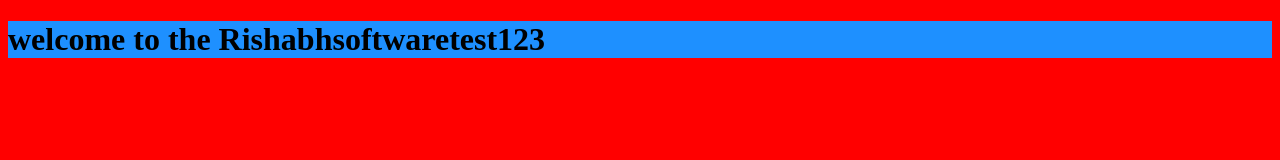
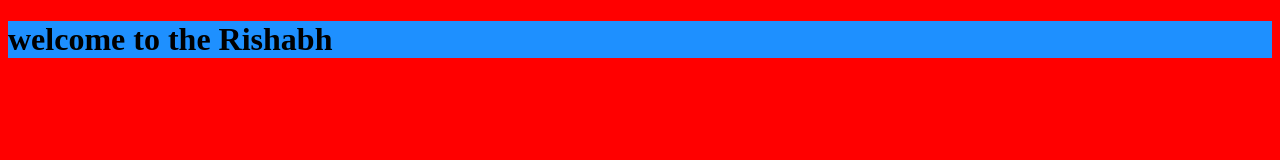
Before and after one commit to chandrakumarrishabh/testing, a plain HTML site: page index.html in a window 1280 px wide. Drawn offline with Linux system fonts and the light colour scheme.

Commit message:
testing rspl

```diff
--- a/index.html
+++ b/index.html
@@ -2,7 +2,7 @@
 <html>
 <body>
 <body style="background-color:red;">
-<h1 style="background-color:DodgerBlue;">welcome to the Rishabhsoftwaretest123</h1>
+<h1 style="background-color:DodgerBlue;">welcome to the Rishabh</h1>
 
 </body>
 </html>
```
